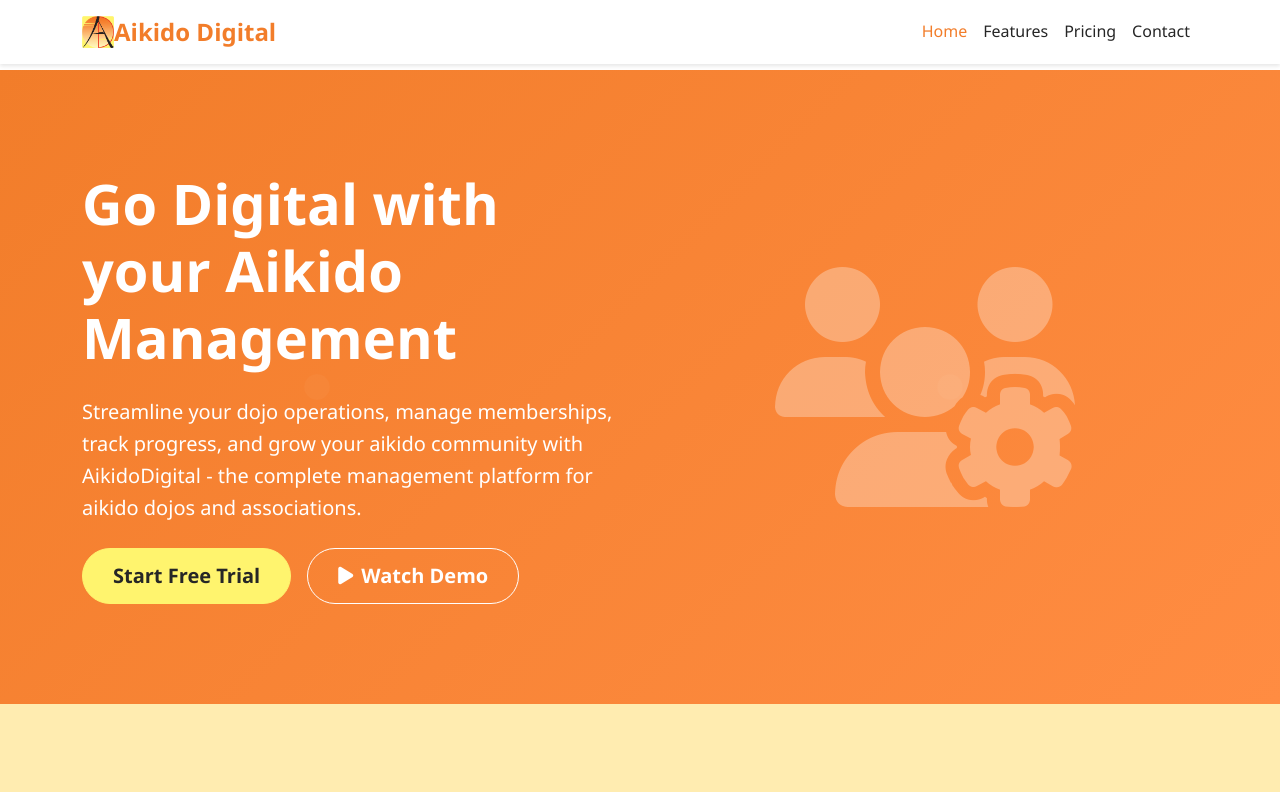
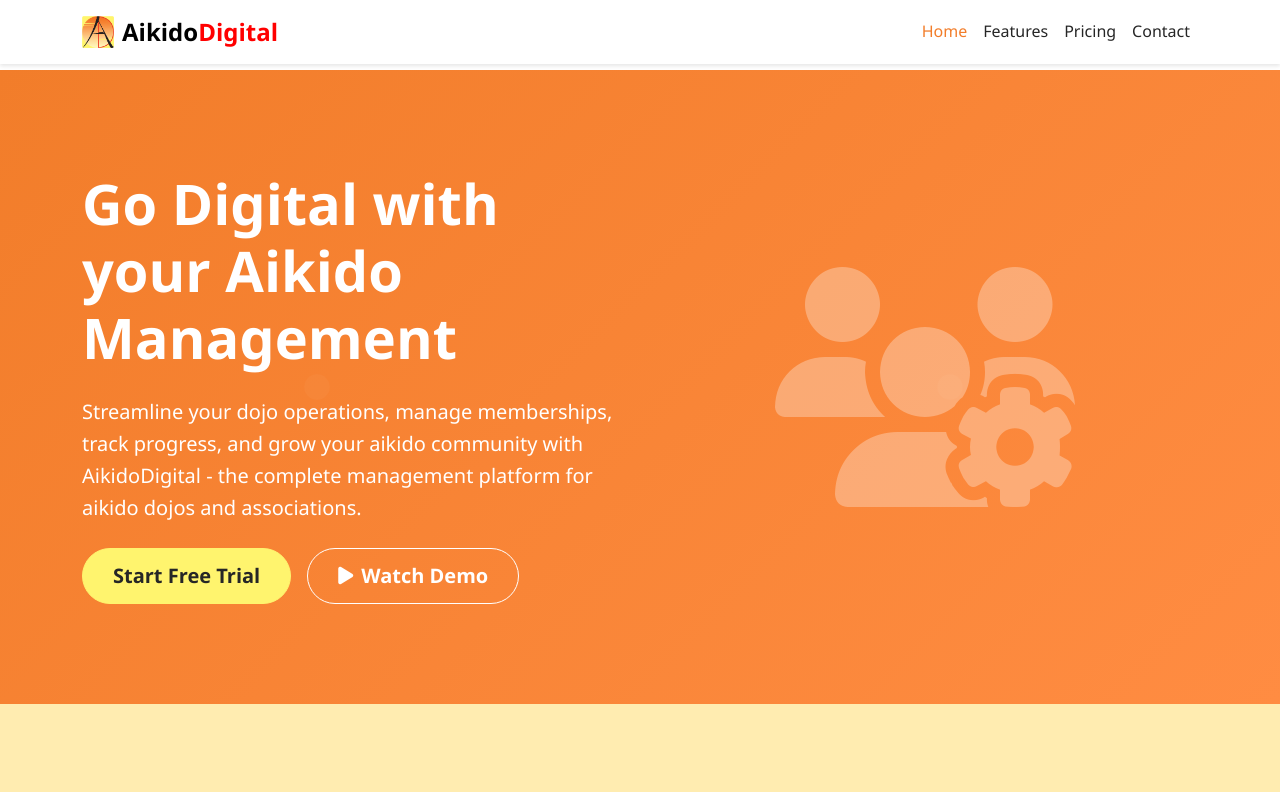
Before and after one commit to pavlakis/aikido-digital-marketing-site, a Vue app: page / in a window 1280 px wide. Shown: the top 792 px of the page. Built offline with nearby package versions, Linux system fonts and the light colour scheme.

Commit message:
Add aikido digital brand with black and red

```diff
--- a/src/components/NavBar.vue
+++ b/src/components/NavBar.vue
@@ -3,7 +3,7 @@
     <div class="container">
       <router-link class="navbar-brand d-flex align-items-center" to="/" aria-label="AikidoDigital Home">
         <img src="/aikido-digital-32x32-small.png" alt="AikidoDigital logo" width="32" height="32" />
-        <span>Aikido Digital</span>
+        <span class="brand"><span class="brand-a">Aikido</span><span class="brand-d">Digital</span></span>
       </router-link>
 
       <button
@@ -117,6 +117,9 @@ export default {
 <style>
 .navbar { box-shadow: 0 2px 4px rgba(0,0,0,0.05); }
 .navbar-brand { font-weight: 700; color: #F27D2A; }
+.navbar-brand .brand { display: inline-block; margin-left: 0.5rem; }
+.navbar-brand .brand-a { color: #000000; }
+.navbar-brand .brand-d { color: #ff0000; }
 .nav-link:focus { outline: 3px solid #F27D2A; outline-offset: 2px; }
 body { padding-top: 70px; }
 </style>
```
